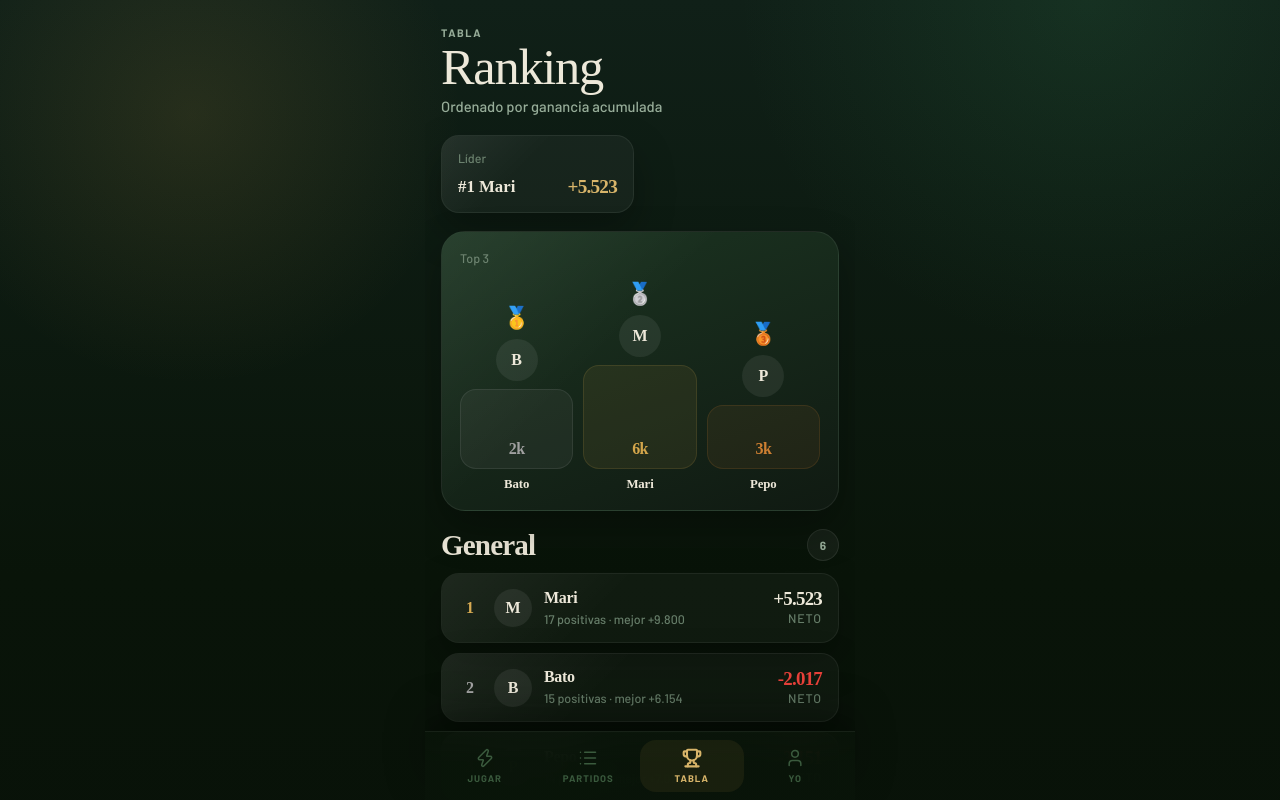
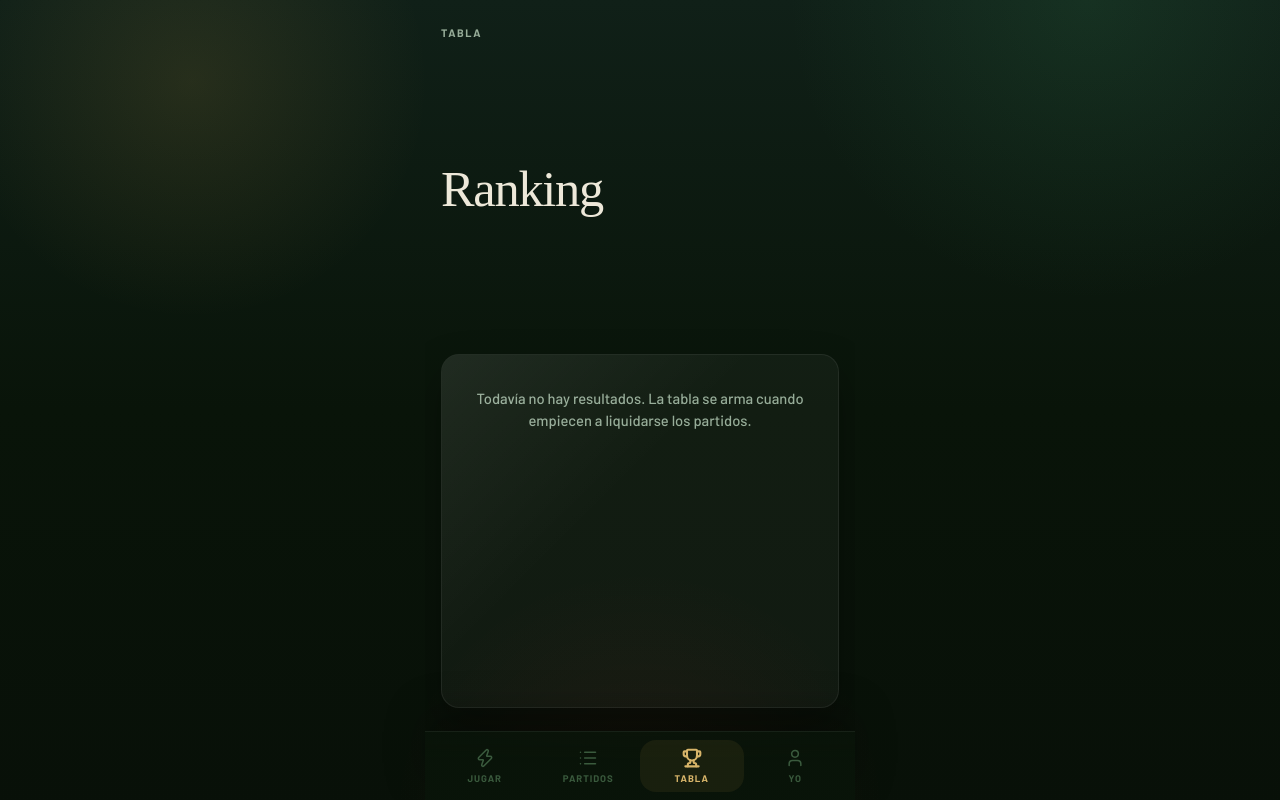
Before and after one commit to guidokogan1/prode, a Next.js app: page /ranking in a window 1280 px wide. Shown: the top 800 px of the page. Built offline with nearby package versions, Linux system fonts and the light colour scheme; no server answers; the database is empty; a web font is replaced by a local one.

Commit message:
fix: empty ranking/history return [] in prod (no more fake demo data fallback)

```diff
--- a/app/history/page.tsx
+++ b/app/history/page.tsx
@@ -10,6 +10,12 @@ export default async function HistoryPage() {
         <p className="eyebrow">Historial</p>
         <h1 className="display-title">Últimas jugadas</h1>
       </section>
+
+      {!history.length ? (
+        <section className="surface-card-soft soft-panel section-stack" style={{ textAlign: "center", padding: 32 }}>
+          <p className="muted-copy">Todavía no tenés jugadas liquidadas. Acá van a aparecer cuando se cierren los partidos que jugaste.</p>
+        </section>
+      ) : null}
 
       <div style={{ display: "grid", gap: 10 }}>
         {history.map((item) => (
--- a/app/ranking/page.tsx
+++ b/app/ranking/page.tsx
@@ -7,6 +7,20 @@ export default async function RankingPage() {
   const ranking = await getRanking();
   const currentUser = ranking.find((item) => item.isCurrentUser) ?? null;
   const leader = ranking[0] ?? null;
+
+  if (!ranking.length) {
+    return (
+      <main className="page-shell page-scroll" style={{ display: "grid", gap: 18, fontFamily: "var(--font-body)" }}>
+        <section className="title-stack" style={{ paddingTop: 8 }}>
+          <p className="eyebrow">Tabla</p>
+          <h1 className="display-title">Ranking</h1>
+        </section>
+        <section className="surface-card-soft soft-panel section-stack" style={{ textAlign: "center", padding: 32 }}>
+          <p className="muted-copy">Todavía no hay resultados. La tabla se arma cuando empiecen a liquidarse los partidos.</p>
+        </section>
+      </main>
+    );
+  }
 
   return (
     <main className="page-shell page-scroll" style={{ display: "grid", gap: 18, fontFamily: "var(--font-body)" }}>
--- a/lib/product/supabase-provider.ts
+++ b/lib/product/supabase-provider.ts
@@ -12,7 +12,6 @@ import type {
   SessionState,
 } from "@/lib/domain";
 import { formatNetAmount, MATCH_CREDIT, validateAllocations } from "@/lib/game";
-import { getFallbackHistory, getFallbackRanking } from "@/lib/mock-data";
 import { logPickEvent } from "@/lib/pick-events";
 import { getServerSessionState } from "@/lib/product/session-state";
 import { getSupabaseServerClient } from "@/lib/supabase/server";
@@ -181,7 +180,7 @@ export class SupabaseProductProvider implements ProductProvider {
       >();
 
     if (query.error || !query.data?.length) {
-      return getFallbackRanking();
+      return [];
     }
 
     return query.data.map((item) => ({
@@ -252,7 +251,7 @@ export class SupabaseProductProvider implements ProductProvider {
       .limit(10);
 
     if (query.error || !query.data?.length) {
-      return getFallbackHistory(session.demoPersonaSlug);
+      return [];
     }
 
     return query.data.map((row, index) => {
```
